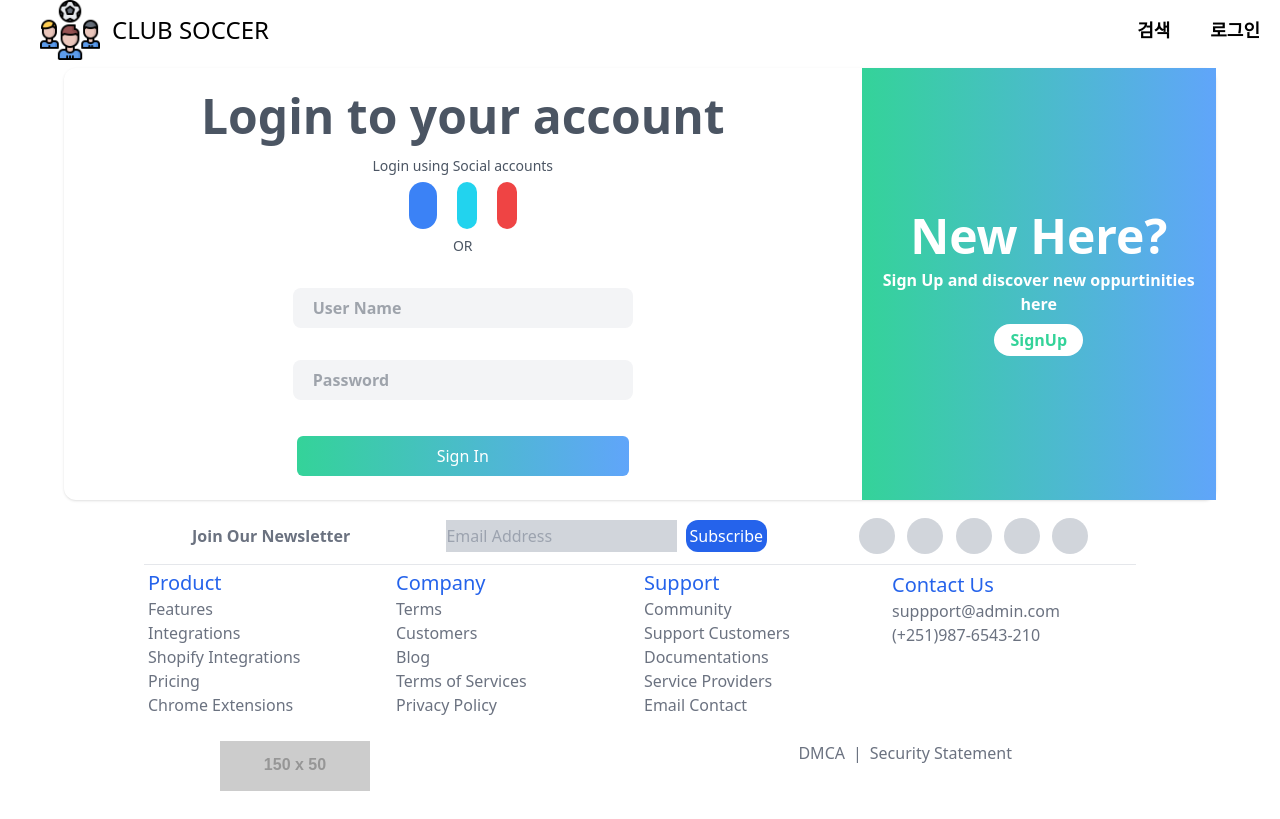
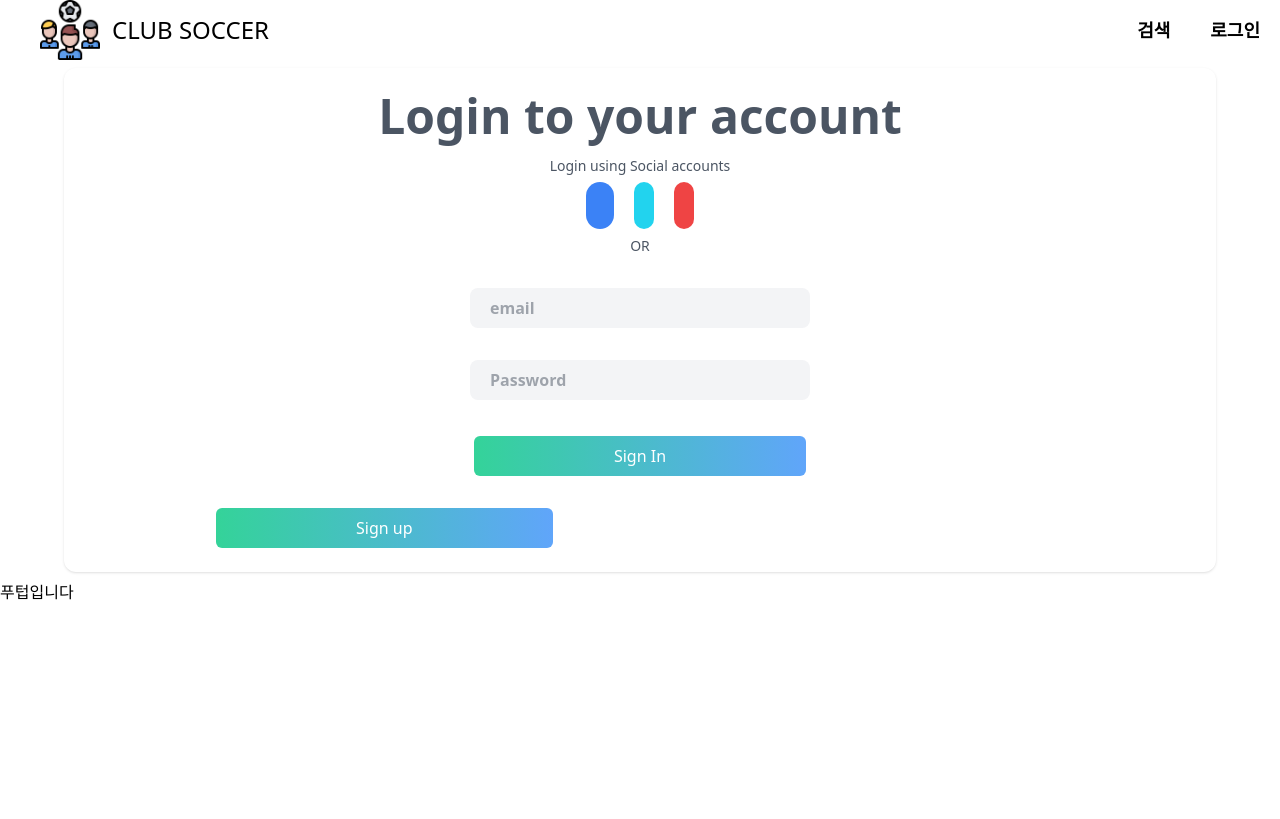
Before and after one commit to leehagjoon/club-front, a Next.js app: page /login in a window 1280 px wide. Built offline with nearby package versions, Linux system fonts and the light colour scheme.

Commit message:
회원가입 수정

```diff
--- a/components/Layout/footer.tsx
+++ b/components/Layout/footer.tsx
@@ -1,156 +1,7 @@
 import React from "react";
 
 function Footer() {
-  return (
-    <div>
-      <div className="flex items-center justify-center">
-        <div className="m-2 max-w-5xl">
-          <div className="flex flex-col justify-around md:flex-row items-center">
-            <div className="text-gray-500 font-semibold m-1">
-              Join Our Newsletter
-            </div>
-            <div>
-              {" "}
-              <input
-                type="text"
-                name="Email Address"
-                placeholder="Email Address"
-                className="m-1 bg-gray-300 text-gray-600 h-8"
-              />{" "}
-              <button className="bg-blue-600 p-1 rounded-xl text-white hover:bg-white hover:text-blue-600 ease-in duration-300">
-                Subscribe{" "}
-              </button>{" "}
-            </div>
-            <div>
-              {" "}
-              <a
-                href="#"
-                className="w-9 h-9 rounded-full bg-gray-300 hover:bg-blue-600 hover:text-white mx-1 pt-1 inline-block"
-              >
-                <i className="fa fa-twitter ml-2 p-1"></i>
-              </a>{" "}
-              <a
-                href="#"
-                className="w-9 h-9 rounded-full bg-gray-300 hover:bg-blue-600 hover:text-white mx-1 pt-1 inline-block"
-              >
-                <i className="fa fa-instagram ml-2 p-1"></i>
-              </a>{" "}
-              <a
-                href="#"
-                className="w-9 h-9 rounded-full bg-gray-300 hover:bg-blue-600 hover:text-white mx-1 pt-1 inline-block"
-              >
-                <i className="fa fa-facebook ml-2 p-1"></i>
-              </a>{" "}
-              <a
-                href="#"
-                className="w-9 h-9 rounded-full bg-gray-300 hover:bg-blue-600 hover:text-white mx-1 pt-1 inline-block"
-              >
-                <i className="fa fa-linkedin ml-2 p-1"></i>
-              </a>{" "}
-              <a
-                href="#"
-                className="w-9 h-9 rounded-full bg-gray-300 hover:bg-blue-600 hover:text-white mx-1 pt-1 inline-block"
-              >
-                <i className="fa fa-quora ml-2 p-1"></i>
-              </a>{" "}
-            </div>
-          </div>
-          <hr className="mt-2" />
-          <div className="flex flex-col items-center justify-around md:flex-row">
-            <div className="items-center m-1 justify-items-start w-60">
-              <h1 className="flex flex-col text-xl text-blue-600 font-medium">
-                {" "}
-                Product{" "}
-              </h1>{" "}
-              <a href="#" className="flex hover:text-blue-600 text-gray-500">
-                Features
-              </a>{" "}
-              <a href="#" className="flex hover:text-blue-600 text-gray-500">
-                Integrations
-              </a>{" "}
-              <a href="#" className="flex hover:text-blue-600 text-gray-500">
-                Shopify Integrations
-              </a>{" "}
-              <a href="#" className="flex hover:text-blue-600 text-gray-500">
-                Pricing
-              </a>{" "}
-              <a href="#" className="flex hover:text-blue-600 text-gray-500">
-                Chrome Extensions
-              </a>
-            </div>
-            <div className="items-center m-1 justify-start w-60">
-              <h1 className="flex flex-col text-xl text-blue-600 font-medium">
-                {" "}
-                Company{" "}
-              </h1>{" "}
-              <a href="#" className="flex hover:text-blue-600 text-gray-500">
-                Terms
-              </a>{" "}
-              <a href="#" className="flex hover:text-blue-600 text-gray-500">
-                Customers
-              </a>{" "}
-              <a href="#" className="flex hover:text-blue-600 text-gray-500">
-                Blog
-              </a>{" "}
-              <a href="#" className="flex hover:text-blue-600 text-gray-500">
-                Terms of Services
-              </a>{" "}
-              <a href="#" className="flex hover:text-blue-600 text-gray-500">
-                Privacy Policy
-              </a>
-            </div>
-            <div className="items-center m-1 w-60">
-              <h1 className="flex flex-col text-xl text-blue-600 font-medium">
-                {" "}
-                Support{" "}
-              </h1>{" "}
-              <a href="#" className="flex hover:text-blue-600 text-gray-500">
-                Community
-              </a>{" "}
-              <a href="#" className="flex hover:text-blue-600 text-gray-500">
-                Support Customers
-              </a>{" "}
-              <a href="#" className="flex hover:text-blue-600 text-gray-500">
-                Documentations
-              </a>{" "}
-              <a href="#" className="flex hover:text-blue-600 text-gray-500">
-                Service Providers
-              </a>{" "}
-              <a href="#" className="flex hover:text-blue-600 text-gray-500">
-                Email Contact
-              </a>
-            </div>
-            <div className="items-center m-1 w-60 md:-mt-16">
-              <h1 className="flex flex-col text-xl text-blue-600 font-medium">
-                {" "}
-                Contact Us{" "}
-              </h1>{" "}
-              <a href="#" className="flex hover:text-blue-600 text-gray-500">
-                suppport@admin.com
-              </a>{" "}
-              <a href="#" className="flex hover:text-blue-600 text-gray-500">
-                (+251)987-6543-210
-              </a>
-            </div>
-          </div>
-          <div className="m-2 ml-16 mr-28 flex flex-col justify-between p-2 md:flex-row">
-            {" "}
-            <img className="flex m-1" src="https://dummyimage.com/150x50" />
-            <div className="flex">
-              {" "}
-              <a href="#" className="m-1 hover:text-blue-600 text-gray-500">
-                DMCA
-              </a>
-              <div className="m-1 text-gray-500">|</div>{" "}
-              <a href="#" className="m-1 hover:text-blue-600 text-gray-500">
-                Security Statement{" "}
-              </a>
-            </div>
-          </div>
-        </div>
-      </div>
-    </div>
-  );
+  return <div>푸텁입니다</div>;
 }
 
 export default Footer;
--- a/components/Layout/header.tsx
+++ b/components/Layout/header.tsx
@@ -12,9 +12,9 @@ export default function Haooter() {
               href="/"
               className="flex items-center pl-10 justify-center text-2xl"
             >
-              <a className="flex title-font font-medium items-center text-gray-900 mb-4 md:mb-0 inline-block pr-3">
+              <div className="flex title-font font-medium items-center text-gaaAray-900 mb-4 md:mb-0 inline-block pr-3">
                 <img src={"./team.png"} style={{ width: "60px" }}></img>
-              </a>
+              </div>
               CLUB SOCCER
             </Link>
 
--- a/pages/login.tsx
+++ b/pages/login.tsx
@@ -1,10 +1,24 @@
+/* eslint-disable react-hooks/rules-of-hooks */
 import Layout from "@/components/Layout/layout";
 import Router from "next/router";
+import React, { useState } from "react";
+import axios from "../utils/customAxiosUtil";
 
 export default function login() {
   function page() {
     Router.push("/signup");
   }
+  const [email, setEmail] = useState("");
+  const [password, setPassword] = useState("");
+
+  const onChangeemail = (e: { target: { value: any } }) => {
+    const currentemail = e.target.value;
+    setEmail(currentemail);
+  };
+  const onChangepassward = (e: { target: { value: any } }) => {
+    const currentpassward = e.target.value;
+    setPassword(currentpassward);
+  };
 
   return (
     <Layout>
@@ -34,9 +48,11 @@ export default function login() {
             <div className="flex flex-col justify-center items-center m-2 space-y-6 md:space-y-8">
               <div className="">
                 <input
-                  type="text"
-                  placeholder="User Name"
+                  type="email"
+                  placeholder="email"
                   className=" bg-gray-100 rounded-lg px-5 py-2 focus:border border-blue-600 focus:outline-none text-black placeholder:text-gray-600 placeholder:opacity-50 font-semibold md:w-72 lg:w-[340px]"
+                  defaultValue={email}
+                  onChange={onChangeemail}
                 />
               </div>
               <div className="">
@@ -44,24 +60,20 @@ export default function login() {
                   type="password"
                   placeholder="Password"
                   className=" bg-gray-100 rounded-lg px-5 py-2 focus:border border-blue-600 focus:outline-none text-black placeholder:text-gray-600 placeholder:opacity-50 font-semibold md:w-72 lg:w-[340px]"
+                  defaultValue={password}
+                  onChange={onChangepassward}
                 />
               </div>
             </div>
-            <div className="text-center mt-7">
-              <button className=" px-24 md:px-[118px] lg:px-[140px] py-2 rounded-md text-white bg-gradient-to-l from-blue-400 to-emerald-400  font-medium m-2 mb-6 ">
+            <div className=" text-center mt-7 ">
+              <button className="px-24 md:px-[118px] lg:px-[140px] py-2 rounded-md text-white bg-gradient-to-l from-blue-400 to-emerald-400  font-medium m-2 mb-6 ">
                 Sign In
               </button>
-            </div>
-          </div>
-          <div className="h-[100%] w-full md:w-1/3  bg-gradient-to-l from-blue-400 to-emerald-400  items-center flex justify-center">
-            <div className="text-white text-base font-semibold text-center my-10 space-y-2 m-2">
-              <h1 className="text-5xl">New Here?</h1>
-              <h1 className="">Sign Up and discover new oppurtinities here</h1>
               <button
                 onClick={page}
-                className="bg-white rounded-2xl px-4 text-emerald-400 py-1"
+                className="flex justify-center items-end  px-24 md:px-[118px] lg:px-[140px] py-2 rounded-md text-white bg-gradient-to-l from-blue-400 to-emerald-400  font-medium m-2 mb-6 "
               >
-                SignUp
+                Sign up
               </button>
             </div>
           </div>
```
Also changed, not shown: pages/signup.tsx (+61 -29 lines), 1 other file (tests, documents, lock files or other folders).
